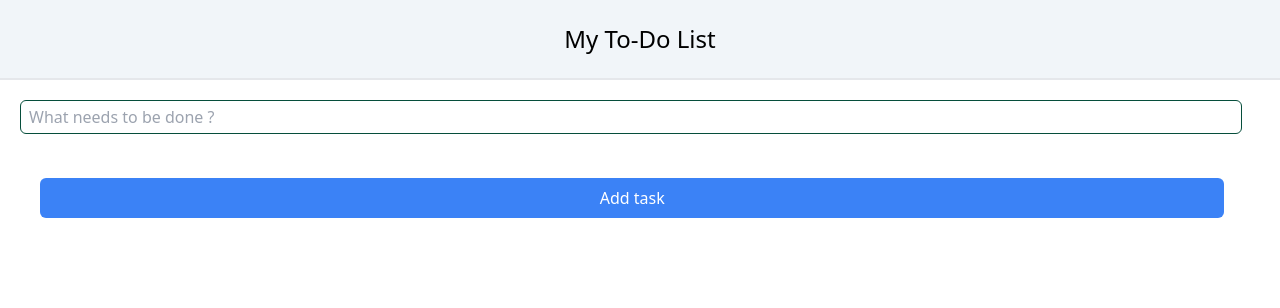
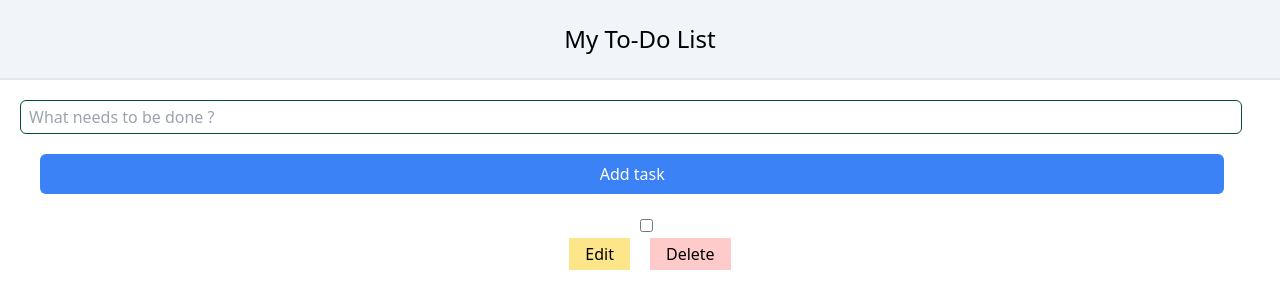
Before and after one commit to becodeorg/hamilton-7-to-do-react-GeorisVal, a React (Vite) app: page / in a window 1280 px wide. Shown: the top 308 px of the page. Built offline with nearby package versions, Linux system fonts and the light colour scheme.

Commit message:
Merged Button & Input into Form

```diff
--- a/src/App.jsx
+++ b/src/App.jsx
@@ -1,23 +1,19 @@
 import { useState } from 'react'
 import Title from './components/title'
-import Button from './components/button'
-import InputText from './components/inputText'
+import Form from './components/form'
 import ToDo from './components/todo'
 import './App.css'
 import * as ReactDOM from 'react-dom';
 
-function App(props) {
-  const taskList = props.tasks.map((task) => <ToDo />);
-  console.log(taskList)
+function App() {
   return (
     <div className="-screen w-screen flex flex-col justify-start dark:bg-slate-600">
       <Title />
-      <div className="mt-5 ml-5 flex justify-center flex-col">
-        <InputText /><br />
-        <Button /><br />
+      <div className="mt-5 ml-5 flex justify-center align-center flex-col">
+        <Form />
+        <ToDo />
       </div>
     </div>
   )
-  console.log(props.tasks)
 }
 export default App
--- a/src/components/button.jsx
+++ /dev/null
@@ -1,5 +0,0 @@
-export default function Button() {
-    return (
-        <button className="bg-blue-500 text-white h-10 m-5 hover:bg-blue-800 rounded-md w-[94%]">Add task</button>
-        )
-    }
--- /dev/null
+++ b/src/components/form.jsx
@@ -0,0 +1,8 @@
+export default function Form() {
+    return (
+        <div>
+            <input type="text" placeholder="What needs to be done ?" className="border border-emerald-900 dark:border-white p-1 pl-2 rounded-md w-[97%] " onChange={(e => newTask = e)}></input>
+            <button className="bg-blue-500 text-white h-10 m-5 hover:bg-blue-800 rounded-md w-[94%]">Add task</button>
+        </div>
+    )
+}
--- a/src/components/inputText.jsx
+++ /dev/null
@@ -1,6 +0,0 @@
-export default function InputText() {
-    let newTask
-    return (
-        <input type="text" placeholder="What needs to be done ?" className="border border-emerald-900 dark:border-white p-1 pl-2 rounded-md w-[97%] " onChange={(e => newTask = e)}></input>
-        )
-    }
```
